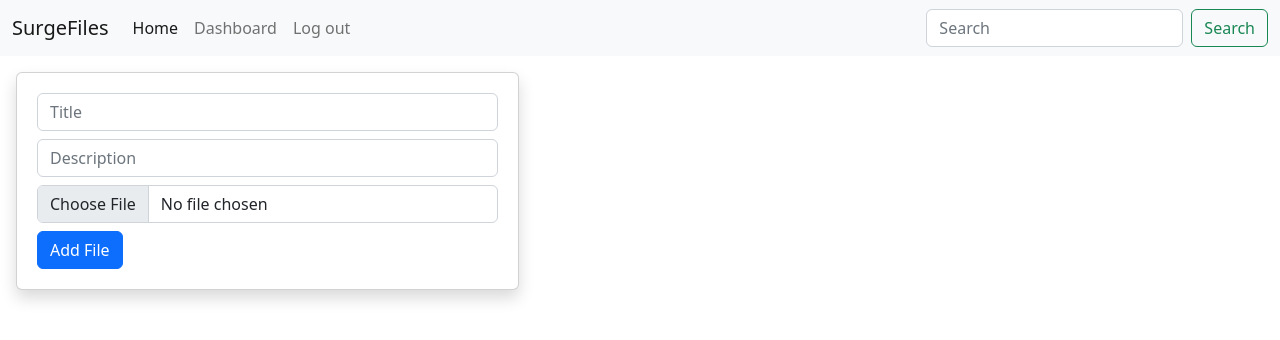
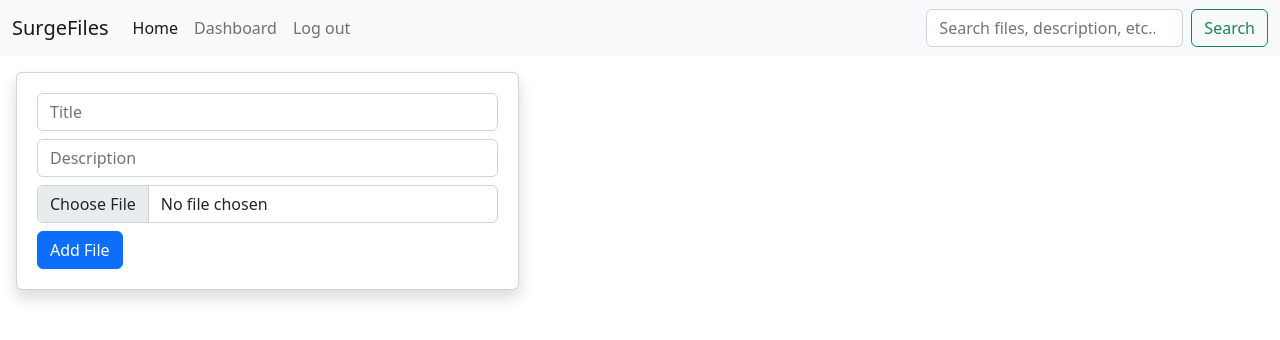
Before and after one commit to ephraimphrase/SurgeFiles, a Django app: page /addFile/ in a window 1280 px wide. Shown: the top 340 px of the page. Run offline with Django 4.2, Linux system fonts and the light colour scheme; a user stored in the database is signed in.

Commit message:
updated search bar

```diff
--- a/Main/templates/base.html
+++ b/Main/templates/base.html
@@ -39,7 +39,7 @@
           {% endif %}
         </ul>
         <form class="d-flex">
-          <input class="form-control me-2" type="search" placeholder="Search" aria-label="Search" name="search_query">
+          <input class="form-control me-2" type="search" placeholder="Search files, description, etc..." aria-label="Search" name="search_query">
           <button class="btn btn-outline-success" type="submit">Search</button>
         </form>
       </div>
```
